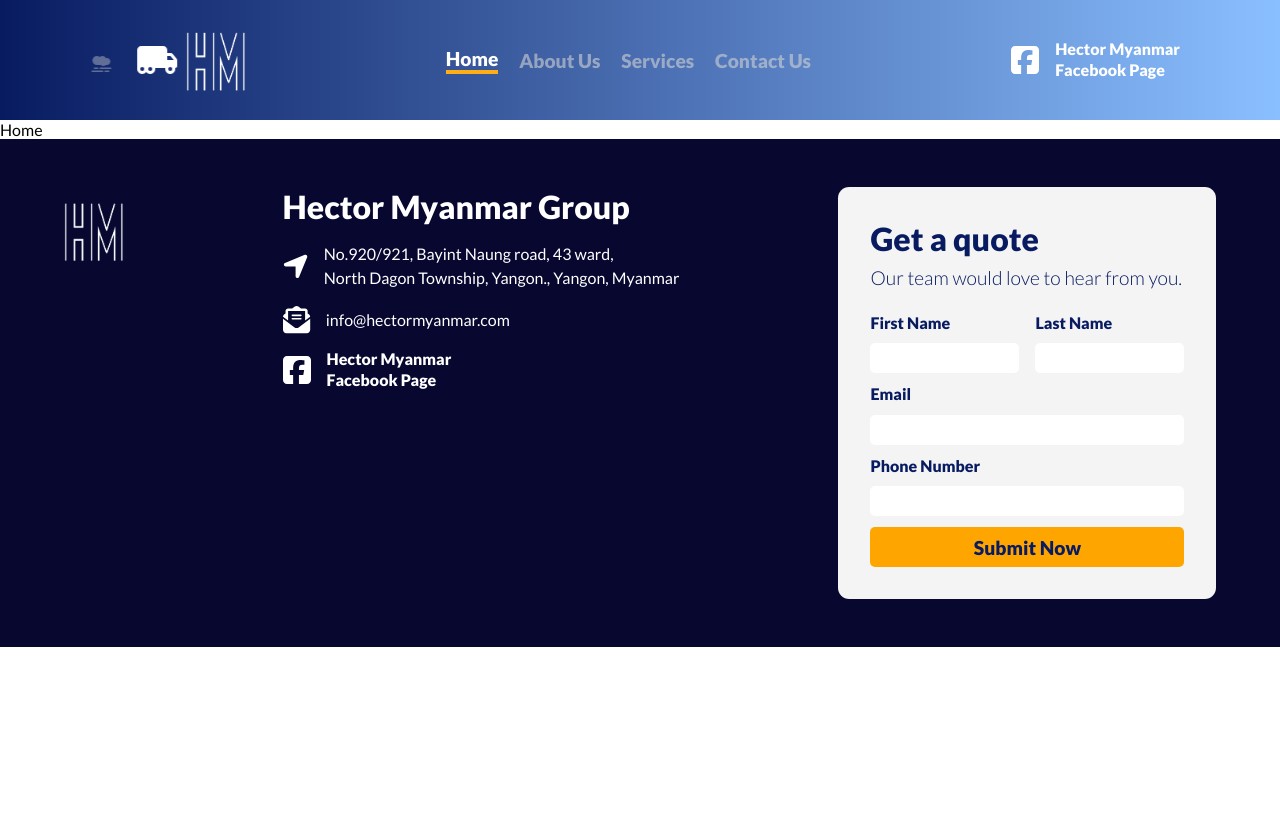
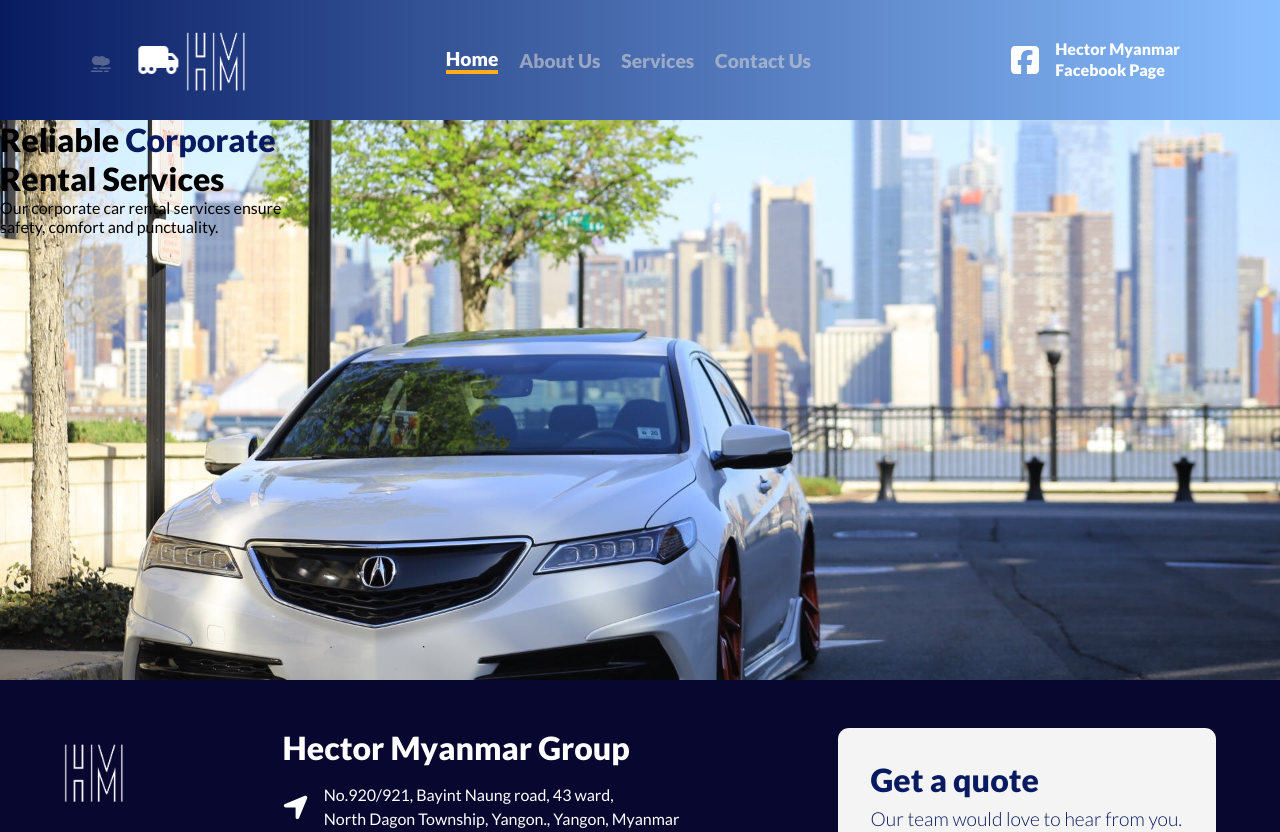
Before and after one commit to PhilipPhyoe/corporateTheme, a React (Vite) app in the folder frontend/: page / in a window 1280 px wide. Shown: the top 832 px of the page. Before the commit the page ends 800 px from the top, so only its background shows below. Built offline with nearby package versions, Linux system fonts and the light colour scheme.

Commit message:
add hero jsx and hero css

```diff
--- /dev/null
+++ b/frontend/src/Components/Hero.jsx
@@ -0,0 +1,20 @@
+import "../assets/Hero.css";
+
+const Hero = () => {
+  return (
+    <div className="hero">
+      <h1 className="hero-title">
+        Reliable <span style={{ color: "var(--primary)" }}>Corporate</span>
+        <br />
+        Rental Services
+      </h1>
+      <p className="hero-text">
+        Our corporate car rental services ensure
+        <br />
+        safety, comfort and punctuality.
+      </p>
+    </div>
+  );
+};
+
+export default Hero;
--- a/frontend/src/Pages/Home.jsx
+++ b/frontend/src/Pages/Home.jsx
@@ -1,7 +1,12 @@
 import React from "react";
+import Hero from "../Components/Hero";
 
 const Home = () => {
-  return <div>Home</div>;
+  return (
+    <div>
+      <Hero />
+    </div>
+  );
 };
 
 export default Home;
--- /dev/null
+++ b/frontend/src/assets/Hero.css
@@ -0,0 +1,7 @@
+.hero {
+    width: 100%;
+    height: 70vh;
+    background-size: cover;
+    background-position: center;
+    background-image: url("/images/hero1.jpg");
+}
```
Also changed, not shown: frontend/public/images/hero1.jpg (added).
